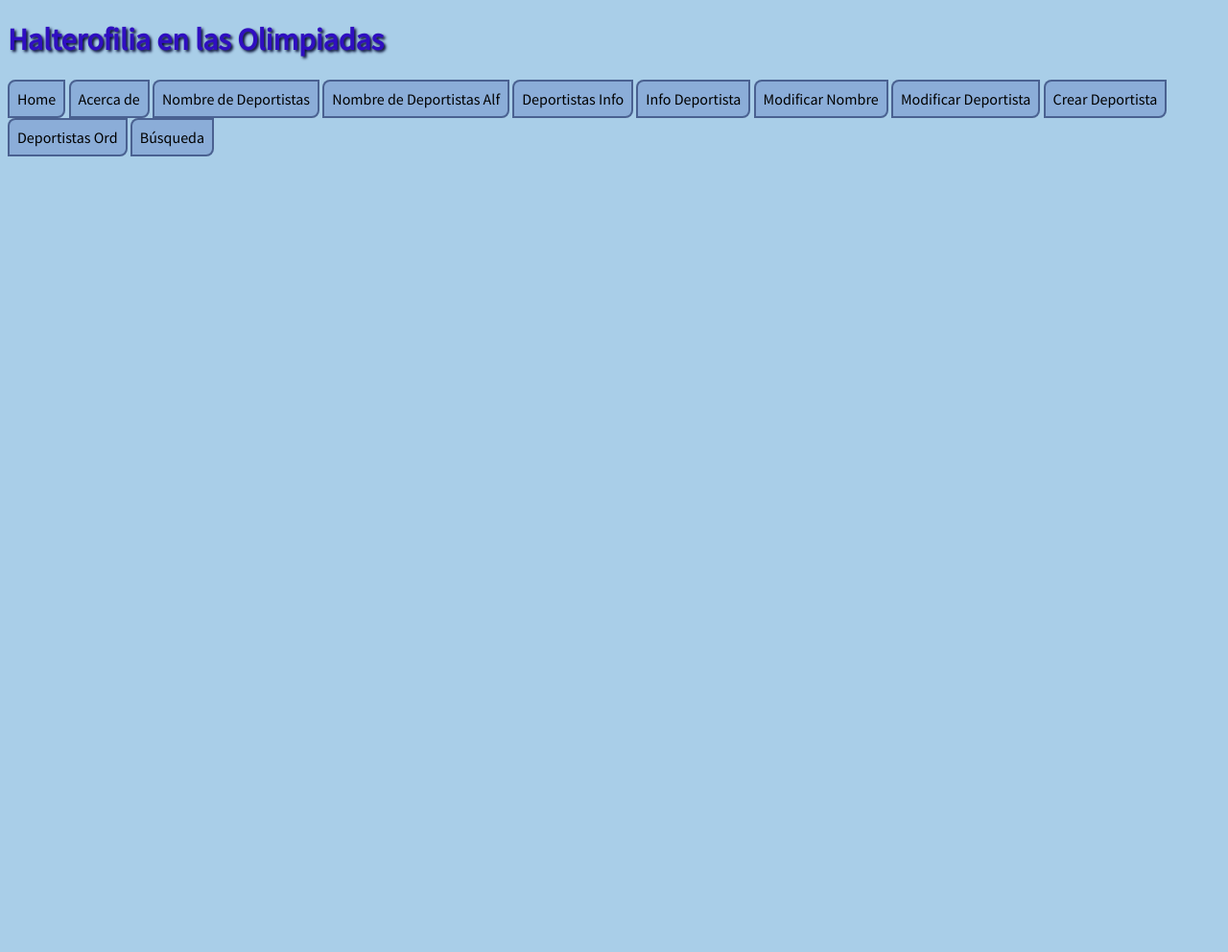
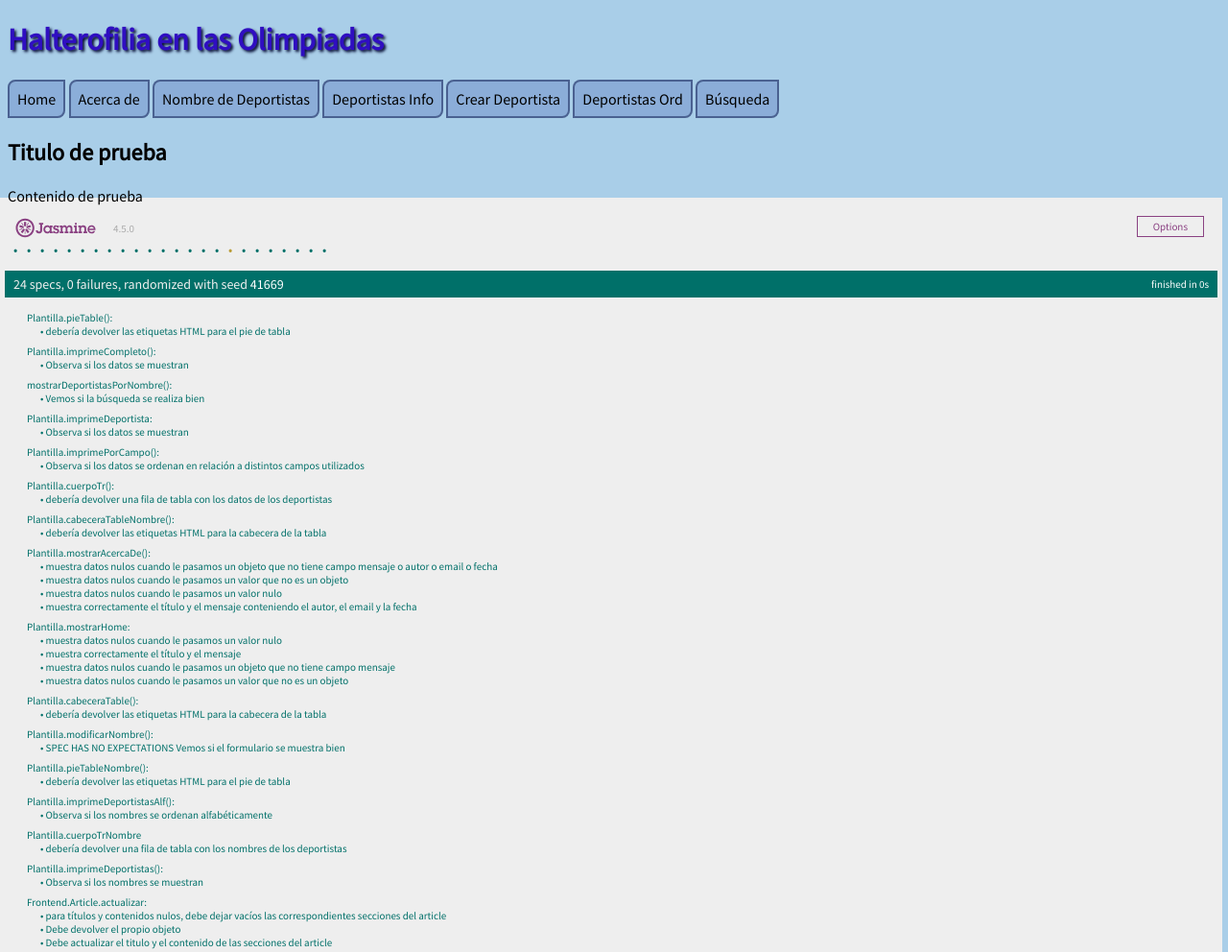
Before and after one commit to UJA-DAGIL-22-23/dagil-2022-2023-practica-3-agl00108, a website with bundled scripts: page front-end/static-files/index.html in a window 1280 px wide. Shown: the top 992 px of the page at 96% size. Before the commit the page ends 800 px from the top, so only its background shows below. Built offline with nearby package versions, Linux system fonts and the light colour scheme.

Commit message:
Spec para mostrar nombre

```diff
--- a/front-end/static-files/index.html
+++ b/front-end/static-files/index.html
@@ -5,13 +5,13 @@
     <title>Aplicación Microservicios Plantilla</title>
 
     <!-- Cargamos biblioteca Jasmine -->
-    <!--
+
     <link rel="stylesheet" href="lib/jasmine-4.5.0/jasmine.css">
     <script src="lib/jasmine-4.5.0/jasmine.js"></script>
     <script src="lib/jasmine-4.5.0/jasmine-html.js"></script>
     <script src="lib/jasmine-4.5.0/boot0.js"></script>
     <script src="lib/jasmine-4.5.0/boot1.js"></script>
-     -->
+
 
     <!-- Cargamos nuestros CSS -->
     <link rel="stylesheet" href="css/front-end.css">
@@ -27,16 +27,8 @@
             title="Llama a la ruta /acercade del MS Plantilla">Acerca de</a>
         <a href="javascript:Plantilla.listar()" class="opcion-principal mostrar"
             title="Listar todos los nombres de los deportistas en la base de datos">Nombre de Deportistas</a>
-        <a href="javascript:Plantilla.listarAlf()" class="opcion-principal mostrar"
-            title="Listar todos los nombres de los deportistas en la base de datos en órden alfabético">Nombre de Deportistas Alf</a>
         <a href="javascript:Plantilla.listarCompleto()" class="opcion-principal mostrar"
             title="Listar todos los deportistas en la base de datos">Deportistas Info</a>
-        <a href="javascript:Plantilla.mostrarDeportista('358470619171389645')" class="opcion-principal mostrar"
-            title="Listar a un deportista en la base de datos">Info Deportista</a>
-        <a href="javascript:Plantilla.modifyNombre('358470619171389645')" class="opcion-principal mostrar"
-            title="Modificar un nombre de un deportista">Modificar Nombre</a>
-        <a href="javascript:Plantilla.modifyCampos('358470619171389645')" class="opcion-principal mostrar"
-            title="Modificar campos de un deportista">Modificar Deportista</a>
         <a href="javascript:Plantilla.nuevoDeportista()" class="opcion-principal mostrar"
             title="Crear un nuevo deportista">Crear Deportista</a>
         <a href="javascript:Plantilla.listarCompletoT()" class="opcion-principal mostrar" title="Listar por un campo">Deportistas Ord</a>
@@ -88,10 +80,10 @@
 
 
     <!-- Cargamos ficheros spec con los tests -->
-    <!--
+
     <script src="js/front-end-spec.js"></script>
     <script src="js/ms-plantilla-spec.js"></script>
-    -->
+
 
 </body>
 
--- a/front-end/static-files/js/ms-plantilla-spec.js
+++ b/front-end/static-files/js/ms-plantilla-spec.js
@@ -73,7 +73,7 @@ describe("Plantilla.mostrarHome: ", function () {
 })
 
 
-describe("Plantilla.mostrarAcercaDe: ", function () {
+describe("Plantilla.mostrarAcercaDe(): ", function () {
     it("muestra datos nulos cuando le pasamos un valor nulo",
         function () {
             Plantilla.mostrarAcercaDe()
@@ -125,17 +125,16 @@ describe("Plantilla.mostrarAcercaDe: ", function () {
         })
 })
 
-describe("Cabecera tabla ", function ()
+describe("Plantilla.cabeceraTableNombre():", function ()
 {
     it("debería devolver las etiquetas HTML para la cabecera de la tabla",
         function () {
-            expect(Plantilla.cabeceraTableNombre()).toBe(`<table class="listado-nombres"><thead><th>Nombre del deportista</th></thead><tbody>`);
+            expect(Plantilla.cabeceraTableNombre()).toBe(`<table class="listado-nombres"><thead><th>Nombre del deportista</th></thead><tbody><a href="javascript:Plantilla.listarAlf()" class="opcion-principal mostrar"title="Listar todos los nombres de los deportistas en la base de datos en órden alfabético">Ordenar Alfabéticamente</a>`);
         });
 });
 
-describe("cuerpo con los nombres ", function ()
+describe("Plantilla.cuerpoTrNombre", function ()
 {
-    // Preparo los datos
     let vector = {}
             vector.data = [
                 {
@@ -160,7 +159,6 @@ describe("cuerpo con los nombres ", function ()
                 }
             ]
 
-    // Realizo los expect
     it("debería devolver una fila de tabla con los nombres de los deportistas",
         function () {
             for (let i = 0; i < vector.data.length; ++i)
@@ -173,7 +171,7 @@ describe("cuerpo con los nombres ", function ()
         });
     });
 
-describe("Pie tabla ", function ()
+describe("Plantilla.pieTableNombre():", function ()
 {
     it("debería devolver las etiquetas HTML para el pie de tabla",
         function () {
@@ -181,11 +179,10 @@ describe("Pie tabla ", function ()
         });
 });
 
-describe("Plantilla.imprimeDeportistas: ", function ()
+describe("Plantilla.imprimeDeportistas(): ", function ()
     {
         it("Observa si los nombres se muestran",
         function () {
-            //Primero preparamos unos datos estáticos
             let vector = {}
             vector.data = [
                 {
@@ -210,13 +207,13 @@ describe("Plantilla.imprimeDeportistas: ", function ()
                 }
             ]
             Plantilla.imprimeDeportistas(vector)
-            // Compruebo que en el primer TD De la tabla se ha escrito Ana
+            // Compruebo que en el primer TD De la tabla se ha escrito Luis
             expect(elementoContenido.getElementsByTagName("td")[0].innerText.search('Luis') >= 0).toBeTrue()
             expect(elementoContenido.getElementsByTagName("td")[0].innerText.includes('Luis')).toBeTrue()
         })
     })
 
-    describe("Plantilla.imprimeDeportistasAlf: ", function ()
+    describe("Plantilla.imprimeDeportistasAlf(): ", function ()
     {
         it("Observa si los nombres se ordenan alfabéticamente",
         function () {
@@ -245,13 +242,11 @@ describe("Plantilla.imprimeDeportistas: ", function ()
             ]
             Plantilla.imprimeDeportistasAlf(vector)
             // Compruebo que en el primer TD De la tabla se ha escrito Ana
-            //expect(elementoContenido.getElementsByTagName("td")[0].innerText.search('Pepito') >= 0).toBeTrue()
             expect(elementoContenido.getElementsByTagName("td")[0].innerText.includes('Ana')).toBeTrue()
-
         })
     })
 
-    describe("Cabecera tabla de todos los datos", function ()
+    describe("Plantilla.cabeceraTable():", function ()
     {
         it("debería devolver las etiquetas HTML para la cabecera de la tabla",
             function () {
@@ -259,9 +254,8 @@ describe("Plantilla.imprimeDeportistas: ", function ()
             });
     });
 
-    describe("Cuerpo con todos los datos de los deportistas", function ()
+    describe("Plantilla.cuerpoTr():", function ()
     {
-        // Preparo los datos
         let vector = {}
             vector.data = [
                 {
@@ -337,15 +331,15 @@ describe("Plantilla.imprimeDeportistas: ", function ()
         });
     });
 
-    describe("Pie tabla ", function ()
+    describe("Plantilla.pieTable():", function ()
     {
         it("debería devolver las etiquetas HTML para el pie de tabla",
             function () {
-                expect(Plantilla.pieTableNombre()).toBe("</tbody></table>");
+                expect(Plantilla.pieTable()).toBe("</tbody></table>");
             });
     });
 
-    describe("Plantilla.imprimeCompleto: ", function ()
+    describe("Plantilla.imprimeCompleto(): ", function ()
     {
         it("Observa si los datos se muestran",
         function () {
@@ -425,7 +419,7 @@ describe("Plantilla.imprimeDeportistas: ", function ()
         })
     })
 
-    describe("Plantilla.imprimePorCampo: ", function ()
+    describe("Plantilla.imprimePorCampo(): ", function ()
     {
         it("Observa si los datos se ordenan en relación a distintos campos utilizados",
         function () {
@@ -515,20 +509,110 @@ describe("Plantilla.imprimeDeportistas: ", function ()
         })
     })
 
+    describe("Plantilla.modificarNombre(): ", function ()
+    {
+        it("Vemos si el formulario se muestra bien",
+        function () {
+            deportista = {
+                ref: {
+                  "@ref": {
+                    id: "123"
+                  }
+                },
+                data: {
+                  nombre: "Lidia",
+                  apellidos: "Valentin Perez",
+                  fechaNacimiento: {
+                    dia: 13,
+                    mes: 5,
+                    anio: 1985
+                  },
+                  aniosParticipacionOlimpiadas: [2008, 2012, 2016, 2020],
+                  numMedallasGanadas: 3,
+                  logros: [
+                    "Plata en Beijing 2008",
+                    "Oro en Londres 2012",
+                    "Bronce en Río 2016"
+                  ],
+                  pais: "Spain",
+                  categoria: "Heavyweight",
+                  sexo: "F"
+                }
+              };
+    //Plantilla.modificarNombre(deportista);
+    //expect(Plantilla.modificarNombre).toBe(msj);
+        })
+    })
 
-
-/*
-IMPORTANTE
-==========
-
-Las pruebas TDD que se encargan de probar las conexiones con el microservicio desde el cliente son difíciles de probar
-dado que requieren solucionar temas de sincronización.
-Esto afecta a los métodos:
- - Plantilla.descargarRuta
- - Plantilla.procesarAcercaDe
- - Plantilla.procesarHome
-
- Las soluciones propuestas en distintos sitios web no han producido el resultado esperado,
- por tanto: para esta práctica, se pueden dejar SIN HACER.
-
- */
+    describe("mostrarDeportistasPorNombre(): ", function ()
+    {
+        it("Vemos si la búsqueda se realiza bien",
+        function () {
+            let vector = {}
+            vector.data = [
+                {
+                    ref: {
+                        "@ref": {
+                            id: "ref persona 1"
+                        }
+                    },
+                    data: {
+                        nombre: "Lidia",
+                        apellidos: "Valentin Perez",
+                        fechaNacimiento: {
+                            dia: 13,
+                            mes: 5,
+                            anio: 1985
+                        },
+                        aniosParticipacionOlimpiadas: [2008, 2012, 2016, 2020],
+                        numMedallasGanadas: 3,
+                        logros: [
+                            "Plata en Beijing 2008",
+                            "Oro en Londres 2012",
+                            "Bronce en Río 2016"
+                        ],
+                        pais: "Spain",
+                        categoria: "Heavyweight",
+                        sexo: "F"
+                    }
+                },
+                {
+                    ref: {
+                        "@ref": {
+                            id: "ref persona 2"
+                        }
+                    },
+                    data: {
+                        nombre: "Shi",
+                        apellidos: "Zhiyong",
+                        fechaNacimiento: {
+                            dia: 3,
+                            mes: 4,
+                            anio: 1993
+                        },
+                        aniosParticipacionOlimpiadas: [2016, 2020],
+                        numMedallasGanadas: 2,
+                        logros: ["Oro en Río 2016", "Oro en Tokio 2020"],
+                        pais: "China",
+                        categoria: "Lightweight",
+                        sexo: "M"
+                    }
+                }
+            ]
+            let busqueda='Busca a "Shi"';
+            let msj = Plantilla.mostrarDeportistasPorNombre(busqueda,vector);
+            let persona = vector.data[1];
+            const fecha = new Date(persona.data.fechaNacimiento.anio, persona.data.fechaNacimiento.mes - 1, persona.data.fechaNacimiento.dia);
+            const fechaFormateada = fecha.toLocaleDateString();
+            expect(msj.includes(persona.ref["@ref"].id)).toBeTrue();
+            expect(msj.includes(persona.data.nombre)).toBeTrue();
+            expect(msj.includes(persona.data.apellidos)).toBeTrue();
+            expect(msj.includes(fechaFormateada)).toBeTrue();
+            expect(msj.includes(persona.data.aniosParticipacionOlimpiadas)).toBeTrue();
+            expect(msj.includes(persona.data.numMedallasGanadas)).toBeTrue();
+            expect(msj.includes(persona.data.logros)).toBeTrue();
+            expect(msj.includes(persona.data.pais)).toBeTrue();
+            expect(msj.includes(persona.data.categoria)).toBeTrue();
+            expect(msj.includes(persona.data.sexo)).toBeTrue();
+        })
+    })
--- a/front-end/static-files/js/ms-plantilla.js
+++ b/front-end/static-files/js/ms-plantilla.js
@@ -19,14 +19,13 @@ Plantilla.datosDescargadosNulos =
     fecha: ""
 }
 
-
 //PARA CREAR LA TABLA DE NOMBRES
 /**
  * Crea la cabecera para mostrar la info como tabla de los nombres de los deportistas
  * @returns Cabecera de la tabla
  */
 Plantilla.cabeceraTableNombre = function () {
-    return `<table class="listado-nombres"><thead><th>Nombre del deportista</th></thead><tbody>`;
+    return `<table class="listado-nombres"><thead><th>Nombre del deportista</th></thead><tbody><a href="javascript:Plantilla.listarAlf()" class="opcion-principal mostrar"title="Listar todos los nombres de los deportistas en la base de datos en órden alfabético">Ordenar Alfabéticamente</a>`;
 }
 
 /**
@@ -79,6 +78,12 @@ Plantilla.cuerpoTr = function (p) {
         <td>${d.numMedallasGanadas}</td>
         <td>${d.aniosParticipacionOlimpiadas}</td>
         <td>${d.logros}</td>
+        <td>
+            <div class="guardar-btn"><a href="javascript:Plantilla.modifyNombre('${p.ref['@ref'].id}')">Editar Nombre</a></div>
+        </td>
+        <td>
+            <div class="guardar-btn"><a href="javascript:Plantilla.modifyCampos('${p.ref['@ref'].id}')">Editar</a></div>
+        </td>
     </tr>`;
 }
 
@@ -314,8 +319,12 @@ Plantilla.imprimePorCampo = function (campoOrden, vector) {
   * @param {Vector_de_deportistas} vector Vector con los datos de los deportistas a mostrar
   */
 Plantilla.mostrarDeportistasPorNombre = function (busqueda, vector) {
-    //Para obtener el nombre de la cadena de búsqueda
-    const nombreBuscado = busqueda.match(/"(.*?)"/)[1];
+    const match = busqueda.match(/"(.*?)"/);
+    if (!match)
+    {
+    return "";
+    }
+    const nombreBuscado = match[1];
     //Filtramos para obtener su nombre
     const deportistasFiltrados = vector.data.filter(deportista => deportista.data.nombre === nombreBuscado);
 
@@ -324,6 +333,7 @@ Plantilla.mostrarDeportistasPorNombre = function (busqueda, vector) {
     deportistasFiltrados.forEach(e => msj += Plantilla.cuerpoTr(e));
     msj += Plantilla.pieTable();
     Frontend.Article.actualizar("Listado de deportistas completo ordenado ", msj);
+    return msj;
 }
 
 /**
@@ -459,6 +469,7 @@ Plantilla.guardarNuevoDeportista = async function () {
                 "logros_deportista": document.getElementById("deportista-logros").value.split(","),
             })
         });
+        Plantilla.listarCompleto();
 
     } catch (error) {
         alert("Error: No se han podido acceder al API Gateway " + error);
@@ -644,9 +655,8 @@ Plantilla.guardar = async function (id_deportista) {
                 "pais_deportista": document.getElementById("deportista-pais").value,
                 "categoria_deportista": document.getElementById("deportista-categoria").value,
             }),
-        })
-
-        Plantilla.mostrarDeportista(id_deportista)
+        });
+        Plantilla.mostrarDeportista(id_deportista);
     } catch (error) {
         alert("Error: No se han podido acceder al API Gateway " + error)
     }
```
